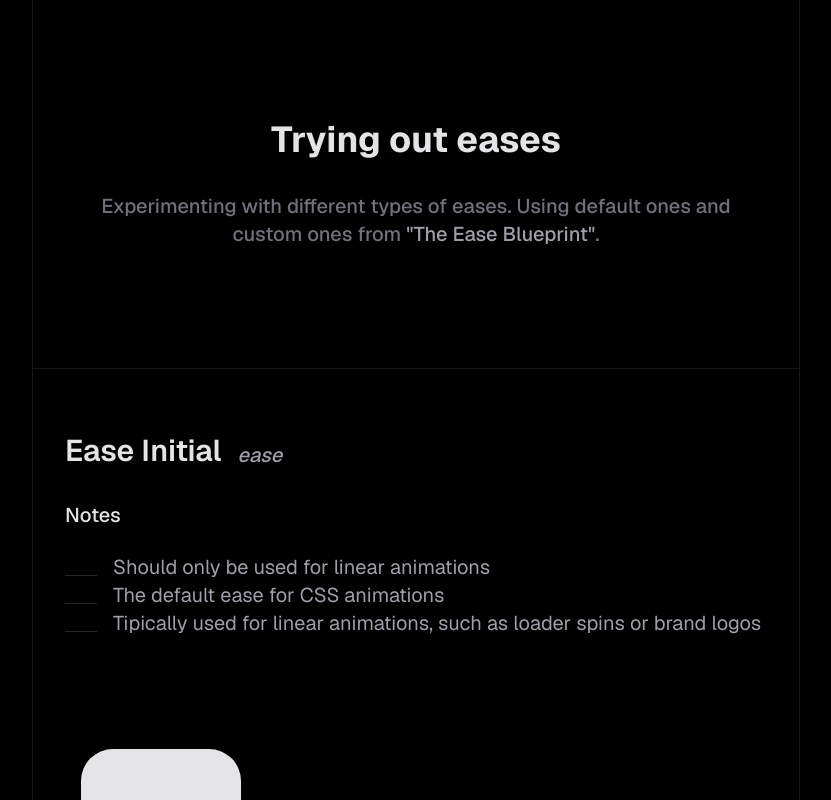
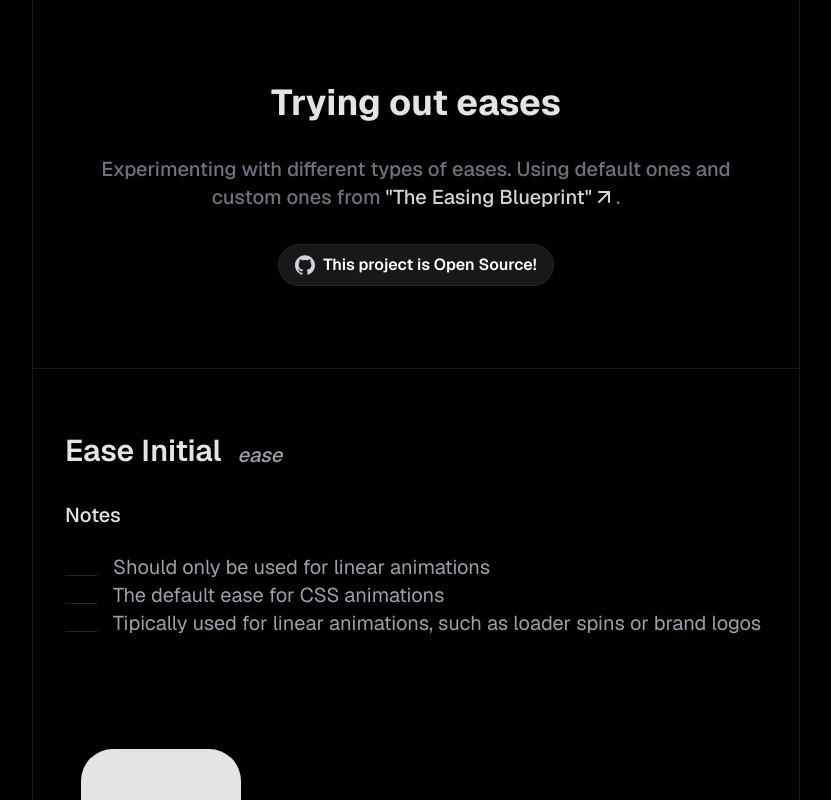
Before and after one commit to igorfelipeduca/trying-ease, a Next.js app: page / in a window 1280 px wide. Shown: the top 800 px of the page, without its empty margins (224-1055 px from the left). Built offline with nearby package versions, Linux system fonts and the light colour scheme.

Commit message:
feat: open-source anchor + badge

```diff
--- a/src/app/page.tsx
+++ b/src/app/page.tsx
@@ -1,7 +1,10 @@
+import Badge from "@/components/badge";
 import EndingSection from "@/components/ending-section";
+import LinkText from "@/components/link-text";
 import Notes from "@/components/notes";
 import Playground from "@/components/playground";
 import Section from "@/components/section";
+import { GithubIcon } from "lucide-react";
 
 export default function Home() {
   return (
@@ -19,11 +22,31 @@
               <h2 className="text-xl px-4 sm:px-0 sm:max-w-[40rem] text-center font-medium text-zinc-500 tracking-[-5%]">
                 Experimenting with different types of eases. Using default ones
                 and custom ones from{" "}
-                <span className="text-zinc-400">
-                  &quot;The Ease Blueprint&quot;
-                </span>
+                <LinkText
+                  text={'"The Easing Blueprint"'}
+                  href="https://www.reubence.com/articles/the-easing-blueprint"
+                />
                 .
               </h2>
+            </div>
+
+            <div className="w-full flex justify-center">
+              <Badge href="https://github.com/igorfelipeduca/trying-ease">
+                <div className="flex items-center gap-x-2">
+                  <svg
+                    role="img"
+                    viewBox="0 0 24 24"
+                    xmlns="http://www.w3.org/2000/svg"
+                    className="size-5"
+                    fill="#d4d4d8"
+                  >
+                    <title>GitHub</title>
+                    <path d="M12 .297c-6.63 0-12 5.373-12 12 0 5.303 3.438 9.8 8.205 11.385.6.113.82-.258.82-.577 0-.285-.01-1.04-.015-2.04-3.338.724-4.042-1.61-4.042-1.61C4.422 18.07 3.633 17.7 3.633 17.7c-1.087-.744.084-.729.084-.729 1.205.084 1.838 1.236 1.838 1.236 1.07 1.835 2.809 1.305 3.495.998.108-.776.417-1.305.76-1.605-2.665-.3-5.466-1.332-5.466-5.93 0-1.31.465-2.38 1.235-3.22-.135-.303-.54-1.523.105-3.176 0 0 1.005-.322 3.3 1.23.96-.267 1.98-.399 3-.405 1.02.006 2.04.138 3 .405 2.28-1.552 3.285-1.23 3.285-1.23.645 1.653.24 2.873.12 3.176.765.84 1.23 1.91 1.23 3.22 0 4.61-2.805 5.625-5.475 5.92.42.36.81 1.096.81 2.22 0 1.606-.015 2.896-.015 3.286 0 .315.21.69.825.57C20.565 22.092 24 17.592 24 12.297c0-6.627-5.373-12-12-12" />
+                  </svg>
+
+                  <span className="font-semibold tracking-[-3%]">This project is Open Source!</span>
+                </div>
+              </Badge>
             </div>
           </div>
         </div>
--- /dev/null
+++ b/src/components/badge.tsx
@@ -0,0 +1,27 @@
+"use client";
+
+import { motion } from "framer-motion";
+
+type BadgeProps = {
+  children: React.ReactNode;
+  href: string;
+};
+
+export default function Badge({ children, href }: BadgeProps) {
+  return (
+    <motion.a
+      href={href}
+      target="_blank"
+      className="py-2 px-4 rounded-full bg-zinc-900 border border-zinc-800 transition-colors duration-300 ease-out hover:bg-zinc-800 cursor-pointer"
+      whileTap={{
+        scale: 1.1,
+        transition: {
+          duration: 1,
+          ease: "easeOut",
+        },
+      }}
+    >
+      {children}
+    </motion.a>
+  );
+}
--- a/src/components/ending-section.tsx
+++ b/src/components/ending-section.tsx
@@ -1,48 +1,18 @@
 "use client";
 import { motion, useAnimationControls } from "framer-motion";
+import LinkText from "./link-text";
 
 export default function EndingSection() {
-  const underlineControler = useAnimationControls();
-
-  const onHoverStart = () => {
-    underlineControler.start({
-      width: "100%",
-      transition: {
-        duration: 0.3,
-        ease: "easeOut",
-      },
-    });
-  };
-
-  const onHoverEnd = () => {
-    underlineControler.start({
-      width: 0,
-      transition: {
-        duration: 0.3,
-        ease: "easeOut",
-      },
-    });
-  };
-
   return (
     <div className="flex items-center">
       <p className="text-zinc-400 text-xl font-medium">
         This project was created for study purposes. All animations displayed on
         the website were crafted using framer-motion. If liked this study case
         and want to keep a close look on other studies of mine, come meet me on{" "}
-        <motion.a
+        <LinkText
           href="https://www.linkedin.com/in/igorfelipeduca/"
-          target="_blank"
-          onHoverStart={onHoverStart}
-          onHoverEnd={onHoverEnd}
-          className="inline-flex flex-col"
-        >
-          <span className="text-zinc-300">LinkedIn</span>
-          <motion.span
-            animate={underlineControler}
-            className="h-px w-0 bg-white"
-          />
-        </motion.a>
+          text="LinkedIn"
+        />
         .
       </p>
     </div>
--- /dev/null
+++ b/src/components/link-text.tsx
@@ -0,0 +1,48 @@
+"use client";
+import { motion, useAnimationControls } from "framer-motion";
+import { ArrowUpRightIcon } from "lucide-react";
+
+type LinkTextProps = {
+  text: string;
+  href: string;
+};
+
+export default function LinkText({ text, href }: LinkTextProps) {
+  const underlineControler = useAnimationControls();
+
+  const onHoverStart = () => {
+    underlineControler.start({
+      width: "100%",
+      transition: {
+        duration: 0.3,
+        ease: "easeOut",
+      },
+    });
+  };
+
+  const onHoverEnd = () => {
+    underlineControler.start({
+      width: 0,
+      transition: {
+        duration: 0.3,
+        ease: "easeOut",
+      },
+    });
+  };
+
+  return (
+    <motion.a
+      href={href}
+      target="_blank"
+      onHoverStart={onHoverStart}
+      onHoverEnd={onHoverEnd}
+      className="inline-flex flex-col"
+    >
+      <div className="flex items-center">
+        <span className="text-zinc-300">{text} </span>
+        <ArrowUpRightIcon className="text-zinc-300" />
+      </div>
+      <motion.span animate={underlineControler} className="h-px w-0 bg-white" />
+    </motion.a>
+  );
+}
```
Also changed, not shown: 1 other file (tests, documents, lock files or other folders).
